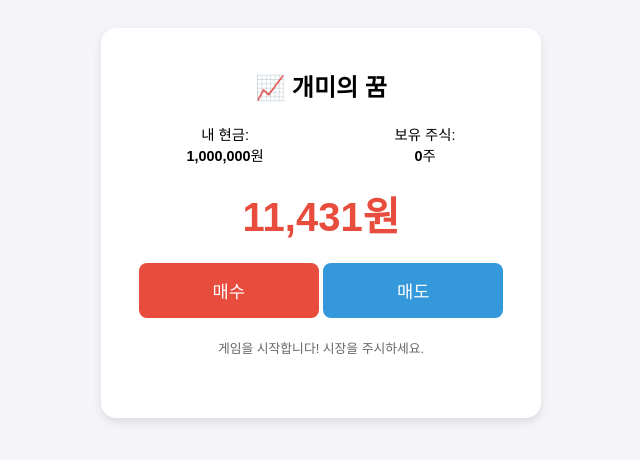
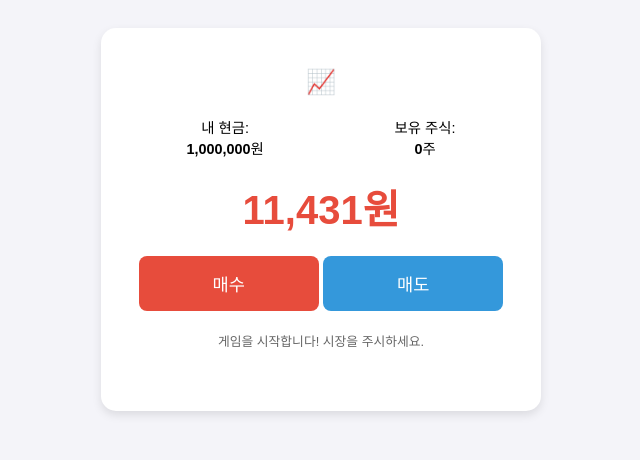
Before and after one commit to whdbqls9009/Ss, a plain HTML site: page index.html in a window 1280 px wide. Shown: the whole page, without its empty margins (319-959 px from the left). Drawn offline with Linux system fonts and the light colour scheme.

Commit message:
Remove title from index.html

```diff
--- a/index.html
+++ b/index.html
@@ -21,7 +21,7 @@
 <body>
 
 <div class="container">
-    <h2>📈 개미의 꿈</h2>
+    <h2>📈</h2>
     <div class="status">
         <div>내 현금: <br><strong id="cash">1,000,000</strong>원</div>
         <div>보유 주식: <br><strong id="stock-count">0</strong>주</div>
```
